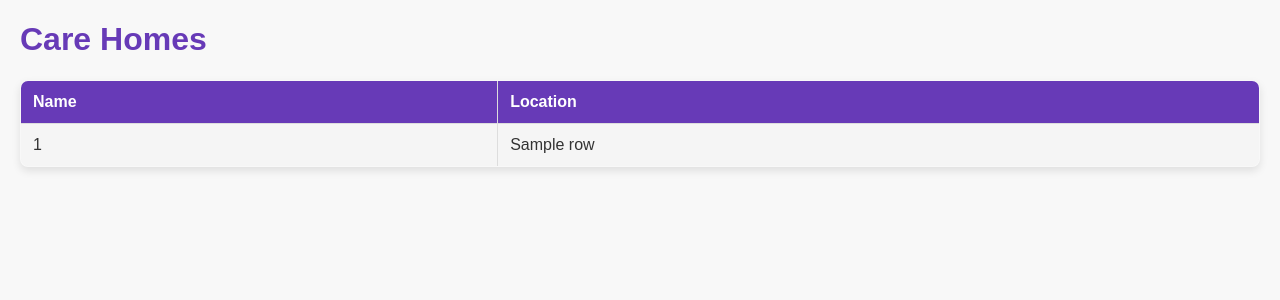
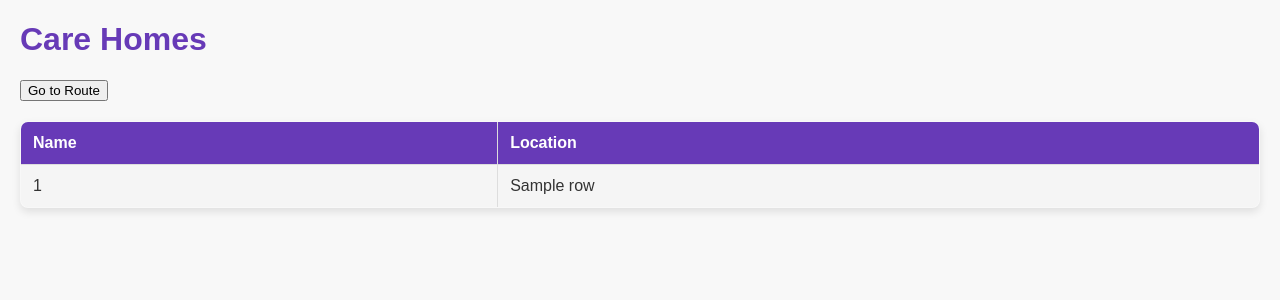
Before and after one commit to PSunidhi03/HarmonyLink, a Flask app: template templates/carehomes.html in a window 1280 px wide. Shown: the top 300 px of the page. Run offline with Flask 3, Linux system fonts and the light colour scheme; the template is opened without the code that fills it: most values are stand-ins (such as "Sample title", 1, 10 or a date in 2020).

Commit message:
link carehomes

```diff
--- a/templates/carehomes.html
+++ b/templates/carehomes.html
@@ -4,10 +4,16 @@
     <meta charset="UTF-8">
     <meta name="viewport" content="width=device-width, initial-scale=1.0">
     <title>Data Display</title>
-        <link rel="stylesheet" href="../static/css/carehomes.css">
+    <link rel="stylesheet" href="../static/css/carehomes.css">
 </head>
 <body>
     <h1>Care Homes</h1>
+
+    <!-- Add a button to navigate to a specific route -->
+    <a href="{{ url_for('index') }}">
+        <button>Go to Route</button>
+    </a>
+
     <table border="1">
         <tr>
             <th>Name</th>
--- a/templates/volunteer.html
+++ b/templates/volunteer.html
@@ -34,7 +34,9 @@
         <div class="directory-option">
             <h4>Browse Care Homes</h4>
             <p>View a list of all care homes in our directory.</p>
-            <button>Start Browsing</button>
+            <a href="{{ url_for('carehomes') }}">
+                <button>Start Browsing</button>
+            </a>
         </div>
 
         <!-- Find Nearby Care Homes Option -->
```
